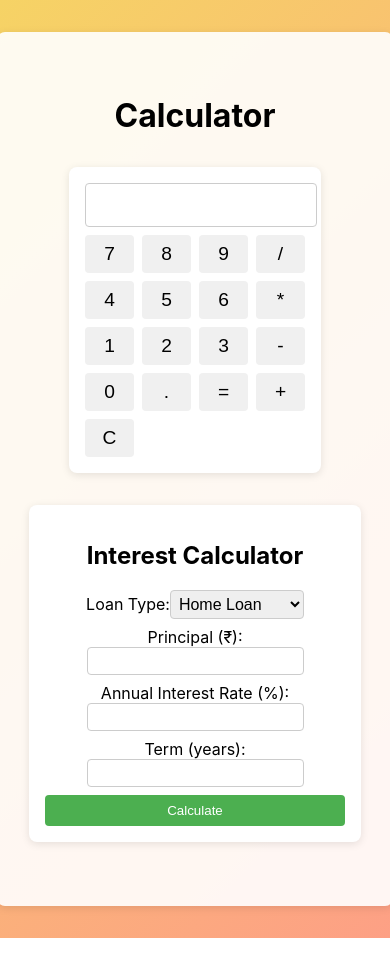
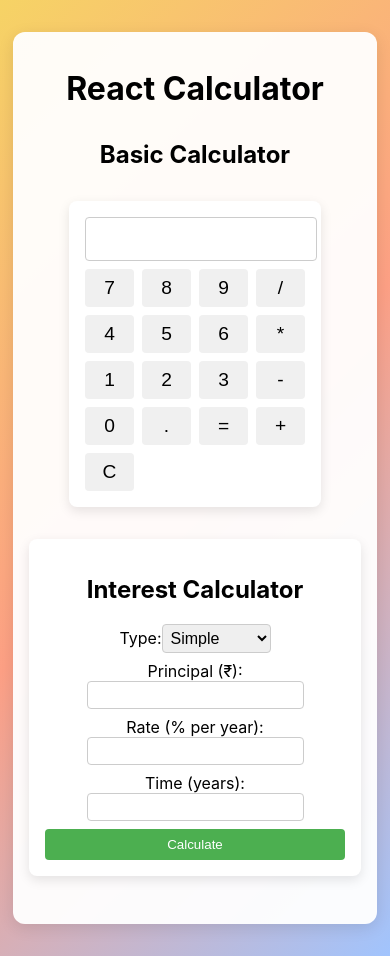
Before and after one commit to Karthikeya-5074/CodeX, a React (Create React App) app in the folder calculator/: page / in a window 390 px wide. Built offline with nearby package versions, Linux system fonts and the light colour scheme.

Commit message:
Add responsive design, interest calculations

```diff
--- a/calculator/src/App.css
+++ b/calculator/src/App.css
@@ -2,13 +2,39 @@
   text-align: center;
   margin: 2rem auto;
   max-width: 600px;
-  background: rgba(255, 255, 255, 0.9);
+  background: rgba(255, 255, 255, 0.95);
   padding: 2rem;
-  border-radius: 8px;
-  box-shadow: 0 2px 8px rgba(0, 0, 0, 0.1);
+  border-radius: 12px;
+  box-shadow: 0 4px 16px rgba(0, 0, 0, 0.1);
 }
 
 .App h1 {
-  margin-bottom: 1.5rem;
+  margin-bottom: 2rem;
+}
+
+.section {
+  margin-bottom: 2rem;
+}
+
+@media (max-width: 600px) {
+  .App {
+    margin: 1rem;
+    padding: 1rem;
+  }
+}
+
+.fade-in {
+  animation: fadeIn 0.5s ease-in-out;
+}
+
+@keyframes fadeIn {
+  from {
+    opacity: 0;
+    transform: translateY(10px);
+  }
+  to {
+    opacity: 1;
+    transform: translateY(0);
+  }
   margin-top: 2rem;
 }
--- a/calculator/src/App.js
+++ b/calculator/src/App.js
@@ -5,10 +5,15 @@ import InterestCalculator from './InterestCalculator';
 
 function App() {
   return (
-    <div className="App">
-      <h1>Calculator</h1>
-      <Calculator />
-      <InterestCalculator />
+    <div className="App fade-in">
+      <h1>React Calculator</h1>
+      <section className="section">
+        <h2>Basic Calculator</h2>
+        <Calculator />
+      </section>
+      <section className="section">
+        <InterestCalculator />
+      </section>
     </div>
   );
 }
--- a/calculator/src/Calculator.css
+++ b/calculator/src/Calculator.css
@@ -1,10 +1,11 @@
+
 .calculator {
   width: 220px;
   margin: 2rem auto;
   background: #ffffff;
   padding: 1rem;
   border-radius: 8px;
-  box-shadow: 0 2px 8px rgba(0, 0, 0, 0.1);
+  box-shadow: 0 4px 12px rgba(0, 0, 0, 0.1);
 }
 
 .calculator-display {
@@ -31,9 +32,13 @@
   background: #f0f0f0;
   border-radius: 4px;
   cursor: pointer;
-  transition: background 0.3s;
+  transition: background 0.3s, transform 0.1s;
 }
 
 .calculator-buttons button:hover {
   background: #dcdcdc;
 }
+
+.calculator-buttons button:active {
+  transform: scale(0.95);
+}
--- a/calculator/src/Calculator.js
+++ b/calculator/src/Calculator.js
@@ -4,7 +4,25 @@ import './Calculator.css';
 function Calculator() {
   const [display, setDisplay] = useState('');
 
+  const beep = () => {
+    try {
+      const ctx = new (window.AudioContext || window.webkitAudioContext)();
+      const oscillator = ctx.createOscillator();
+      const gain = ctx.createGain();
+      oscillator.type = 'sine';
+      oscillator.frequency.value = 400;
+      oscillator.connect(gain);
+      gain.connect(ctx.destination);
+      oscillator.start();
+      gain.gain.exponentialRampToValueAtTime(0.0001, ctx.currentTime + 0.1);
+      oscillator.stop(ctx.currentTime + 0.1);
+    } catch (e) {
+      // no audio support
+    }
+  };
+
   const handleClick = (value) => {
+    beep();
     if (value === 'C') {
       setDisplay('');
     } else if (value === '=') {
--- a/calculator/src/InterestCalculator.css
+++ b/calculator/src/InterestCalculator.css
@@ -4,7 +4,7 @@
   background: #ffffff;
   padding: 1rem;
   border-radius: 8px;
-  box-shadow: 0 2px 8px rgba(0, 0, 0, 0.1);
+  box-shadow: 0 4px 12px rgba(0, 0, 0, 0.1);
 }
 
 .interest-form {
@@ -28,11 +28,15 @@
   padding: 0.5rem;
   border-radius: 4px;
   cursor: pointer;
-  transition: background 0.3s;
+  transition: background 0.3s, transform 0.1s;
 }
 
 .interest-form button:hover {
   background: #45a045;
+}
+
+.interest-form button:active {
+  transform: scale(0.95);
 }
 
 .interest-results {
@@ -41,4 +45,9 @@
   background: #f0f8ff;
   padding: 0.5rem;
   border-radius: 4px;
+  animation: fadeIn 0.5s ease-in-out;
 }
+
+.error {
+  color: #e53935;
+}
--- a/calculator/src/InterestCalculator.js
+++ b/calculator/src/InterestCalculator.js
@@ -2,38 +2,49 @@ import React, { useState } from 'react';
 import './InterestCalculator.css';
 
 function InterestCalculator() {
-  const [loanType, setLoanType] = useState('home');
+  const [calcType, setCalcType] = useState('simple');
   const [principal, setPrincipal] = useState('');
   const [rate, setRate] = useState('');
-  const [term, setTerm] = useState('');
-  const [emi, setEmi] = useState(null);
-  const [totalInterest, setTotalInterest] = useState(null);
+  const [time, setTime] = useState('');
+  const [interest, setInterest] = useState(null);
+  const [total, setTotal] = useState(null);
+  const [error, setError] = useState('');
 
-  const calculateEmi = () => {
+  const validate = (p, r, t) => {
+    return !(isNaN(p) || p <= 0 || isNaN(r) || r <= 0 || isNaN(t) || t <= 0);
+  };
+
+  const calculate = () => {
     const p = parseFloat(principal);
-    const annualRate = parseFloat(rate) / 100;
-    const n = parseFloat(term) * 12; // months
-    const r = annualRate / 12;
-    if (isNaN(p) || isNaN(r) || isNaN(n) || r === 0) {
-      setEmi(null);
-      setTotalInterest(null);
+    const r = parseFloat(rate);
+    const t = parseFloat(time);
+    if (!validate(p, r, t)) {
+      setError('Enter valid positive numbers.');
+      setInterest(null);
+      setTotal(null);
       return;
     }
-    const emiValue = (p * r * Math.pow(1 + r, n)) / (Math.pow(1 + r, n) - 1);
-    setEmi(emiValue);
-    setTotalInterest(emiValue * n - p);
+
+    setError('');
+    let i = 0;
+    if (calcType === 'simple') {
+      i = (p * r * t) / 100;
+    } else {
+      i = p * Math.pow(1 + r / 100, t) - p;
+    }
+    setInterest(i);
+    setTotal(p + i);
   };
 
   return (
-    <div className="interest-calculator">
+    <div className="interest-calculator fade-in">
       <h2>Interest Calculator</h2>
       <div className="interest-form">
         <label>
-          Loan Type:
-          <select value={loanType} onChange={e => setLoanType(e.target.value)}>
-            <option value="home">Home Loan</option>
-            <option value="car">Car Loan</option>
-            <option value="personal">Personal Loan</option>
+          Type:
+          <select value={calcType} onChange={e => setCalcType(e.target.value)}>
+            <option value="simple">Simple</option>
+            <option value="compound">Compound</option>
           </select>
         </label>
         <label>
@@ -41,19 +52,20 @@ function InterestCalculator() {
           <input type="number" value={principal} onChange={e => setPrincipal(e.target.value)} />
         </label>
         <label>
-          Annual Interest Rate (%):
+          Rate (% per year):
           <input type="number" value={rate} onChange={e => setRate(e.target.value)} />
         </label>
         <label>
-          Term (years):
-          <input type="number" value={term} onChange={e => setTerm(e.target.value)} />
+          Time (years):
+          <input type="number" value={time} onChange={e => setTime(e.target.value)} />
         </label>
-        <button onClick={calculateEmi}>Calculate</button>
+        <button onClick={calculate}>Calculate</button>
+        {error && <p className="error">{error}</p>}
       </div>
-      {emi !== null && (
-        <div className="interest-results">
-          <p>Monthly EMI: ₹{emi.toFixed(2)}</p>
-          <p>Total Interest: ₹{totalInterest.toFixed(2)}</p>
+      {interest !== null && (
+        <div className="interest-results fade-in">
+          <p>Interest: ₹{interest.toFixed(2)}</p>
+          <p>Total Amount: ₹{total.toFixed(2)}</p>
         </div>
       )}
     </div>
--- a/calculator/src/index.css
+++ b/calculator/src/index.css
@@ -5,11 +5,12 @@ body {
     sans-serif;
   -webkit-font-smoothing: antialiased;
   -moz-osx-font-smoothing: grayscale;
-  background: linear-gradient(135deg, #f6d365 0%, #fda085 100%);
+  background: linear-gradient(135deg, #f6d365 0%, #fda085 50%, #a1c4fd 100%);
   min-height: 100vh;
   display: flex;
   align-items: center;
   justify-content: center;
+  padding: 1rem;
 }
 
 code {
```
Also changed, not shown: 2 other files (tests, documents, lock files or other folders).
